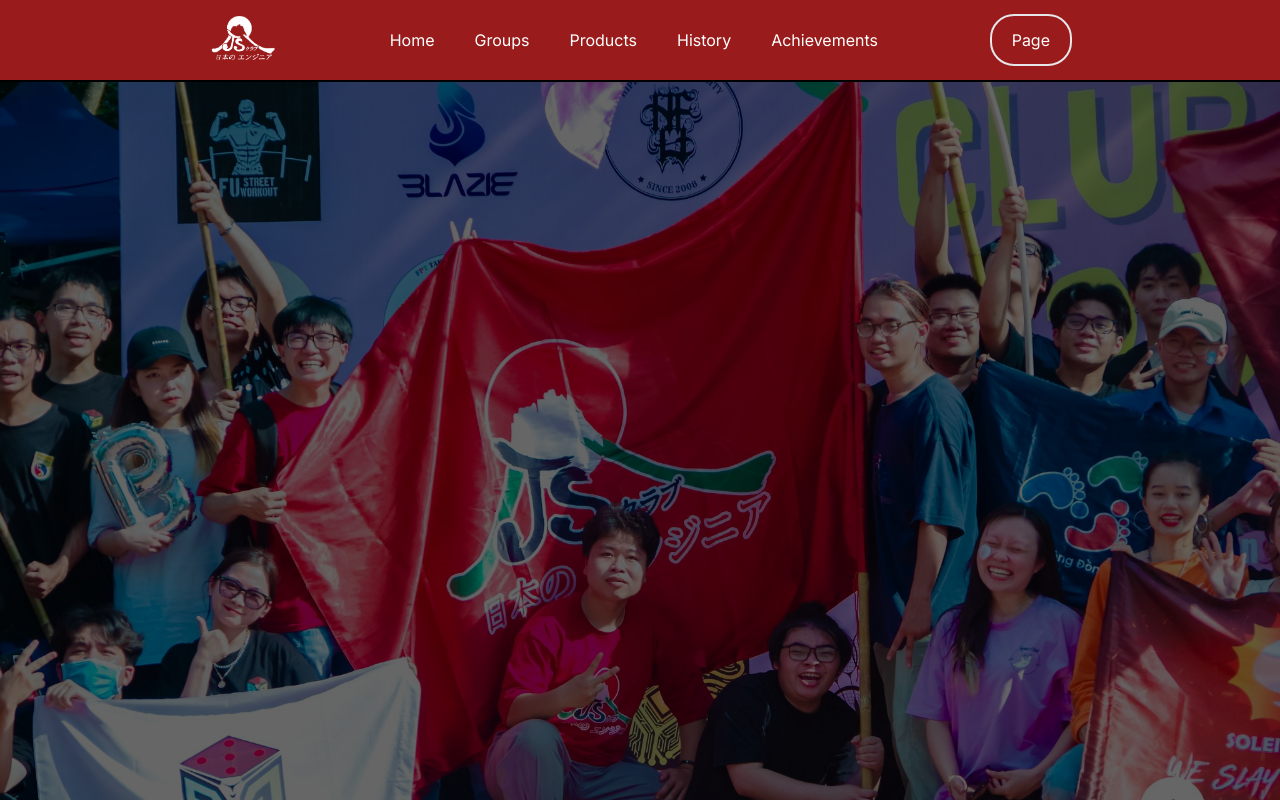
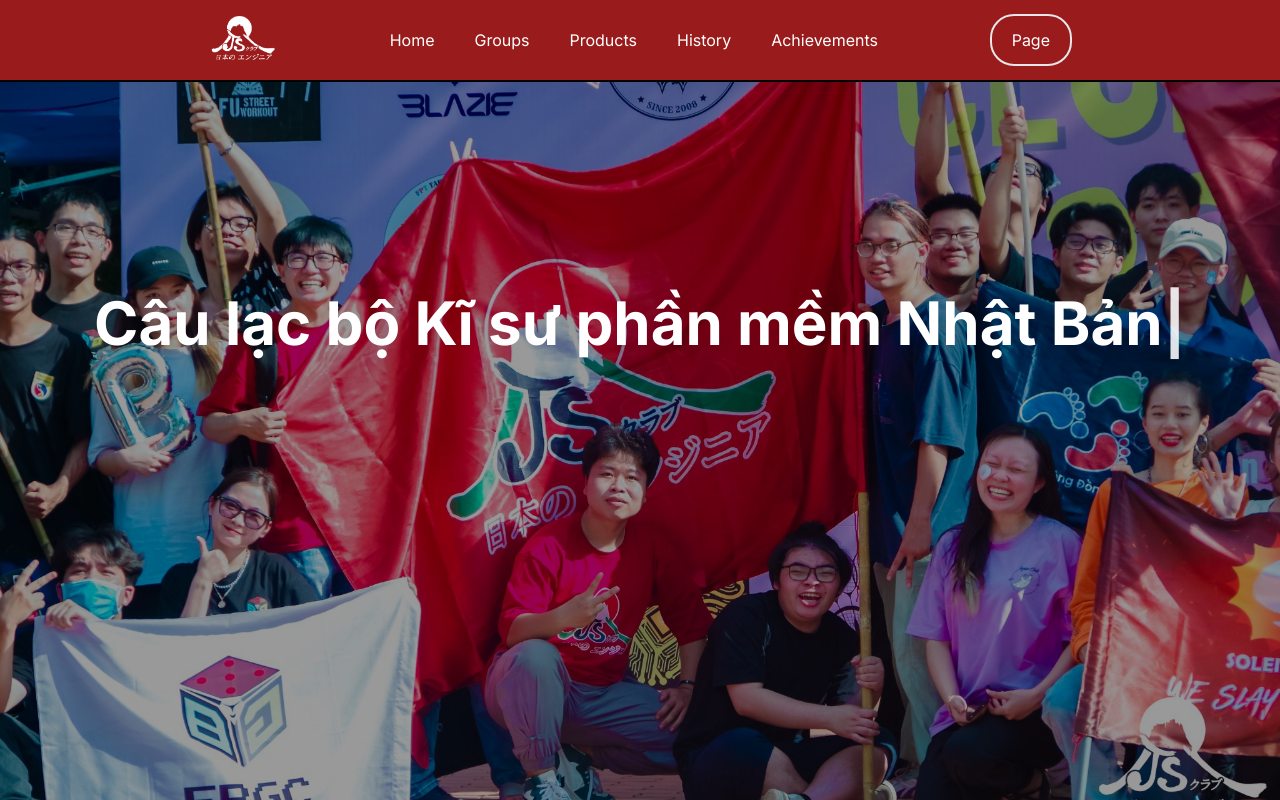
Before and after one commit to fu-js/js-website, a Next.js app: page / in a window 1280 px wide. Shown: the top 800 px of the page. Built offline with nearby package versions, Linux system fonts and the light colour scheme.

Commit message:
✨ add: Hero section

```diff
--- a/package.json
+++ b/package.json
@@ -12,7 +12,8 @@
     "next": "14.0.4",
     "react": "^18",
     "react-dom": "^18",
-    "typed.js": "^2.1.0"
+    "typed.js": "^2.1.0",
+    "typewriter-effect": "^2.21.0"
   },
   "devDependencies": {
     "@types/node": "^20",
--- a/src/app/page.tsx
+++ b/src/app/page.tsx
@@ -1,20 +1,10 @@
-import Image from 'next/image'
-import Bg from '../../public/bg.jpg'
+import { Hero } from "@/section/Hero";
 export default function Home() {
 
-    const bgStyle = {
-        height: '100%',
-        opacity: '0.4',
-        backgroundColor: 'black',
-        zIndex: '1',
-    }
+
   return (
-        <div className="bg-black mt-20">
-                <Image
-                    src={Bg}
-                    style={bgStyle}
-                    alt={"background-image"}
-                />
+        <div className="">
+            <Hero />
             <div className="h-[4000px] bg-white"></div>
         </div>
   )
--- /dev/null
+++ b/src/section/Hero.tsx
@@ -0,0 +1,34 @@
+"use client";
+import React, { useState, useEffect } from "react";
+import Image from 'next/image'
+import Typewriter from 'typewriter-effect'
+import Bg from '../../public/bg.jpg'
+
+export function Hero() {
+    const bgStyle = {
+        height: '100%',
+        opacity: '0.6',
+        backgroundColor: 'black',
+        zIndex: '1',
+    }
+    return (
+        <div className="relative top-0 bottom-0 my-auto mx-0 z-5 bg-black">
+            <Image
+                src={Bg}
+                style={bgStyle}
+                alt={"background-image"}
+            />
+            <span className="absolute w-full text-center top-0 bottom-0 my-auto mx-0 text-white flex items-center justify-center text-6xl font-bold mb-52">
+                    <Typewriter
+                        onInit={(typewriter) => {
+                            typewriter.typeString('Câu lạc bộ Kĩ sư phần mềm Nhật Bản')
+                                .pauseFor(1500)
+                                .deleteAll()
+                            typewriter.typeString('クラブ。日本の　エンジニア')
+                                .start();
+                        }}
+                    /></span>
+
+        </div>
+    )
+}
```
Also changed, not shown: 2 other files (tests, documents, lock files or other folders).
